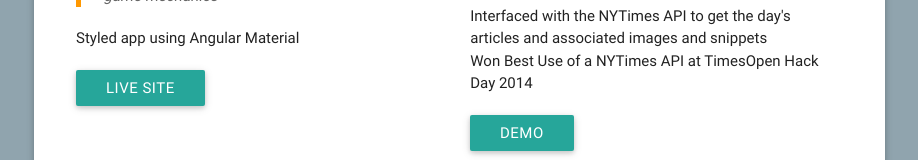
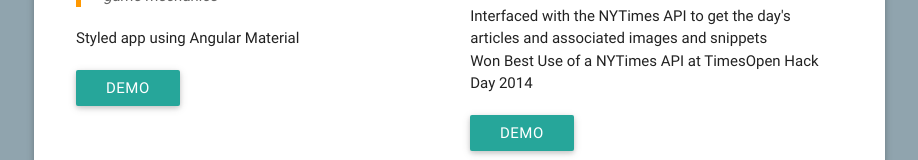
Before and after one commit to gtelljohann/gtelljohann.github.io, a website: page index.html in a window 1280 px wide. Shown: the part 592-752 px from the top of the page, without its empty margins (181-1099 px from the left). Drawn offline with nearby package versions, Linux system fonts and the light colour scheme.

Commit message:
changing text

```diff
--- a/index.html
+++ b/index.html
@@ -56,7 +56,7 @@
         <ul>
           <li>Styled app using Angular Material</li>
         </ul>
-        <a target="_blank" href="http://boardgamr.io" class="waves-effect waves-light btn">Live Site</a>
+        <a target="_blank" href="http://boardgamr.io" class="waves-effect waves-light btn">Demo</a>
       </div>
 
       <div class="col s12 l6 project-block">
```
